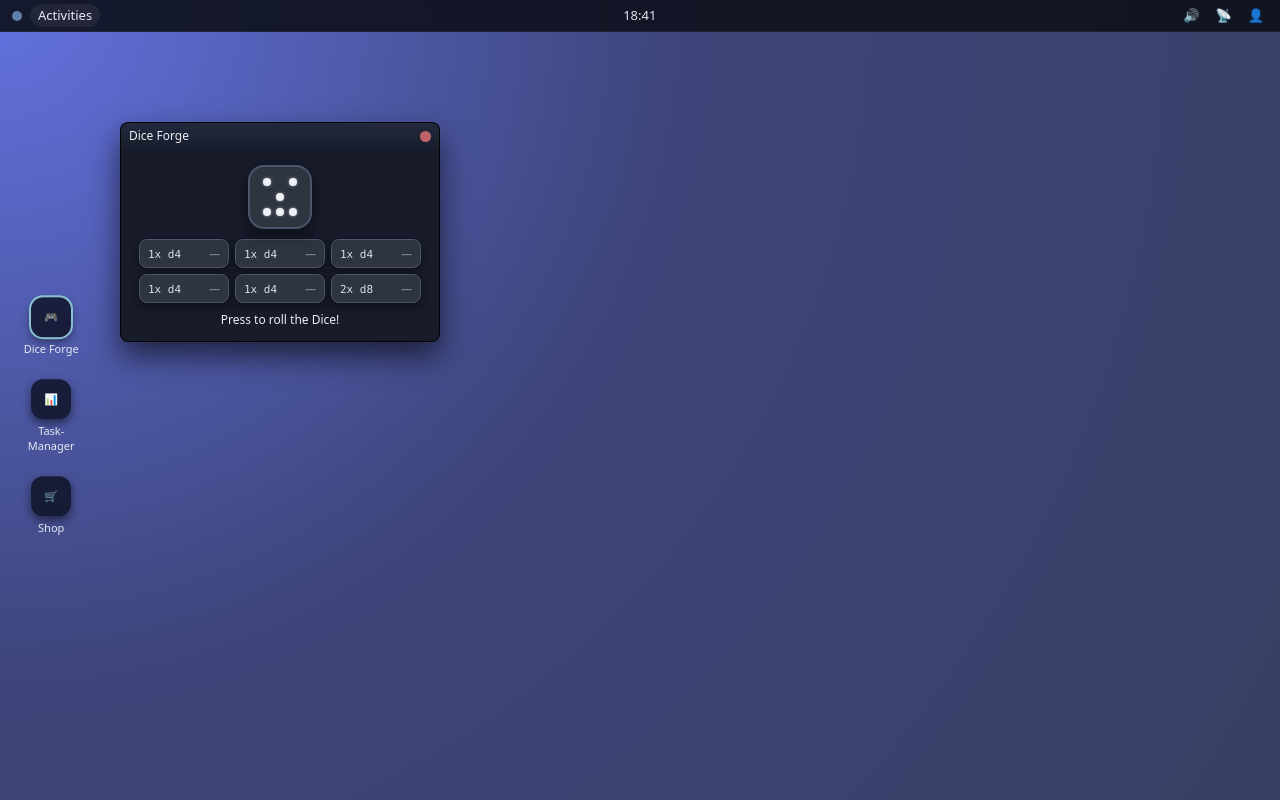
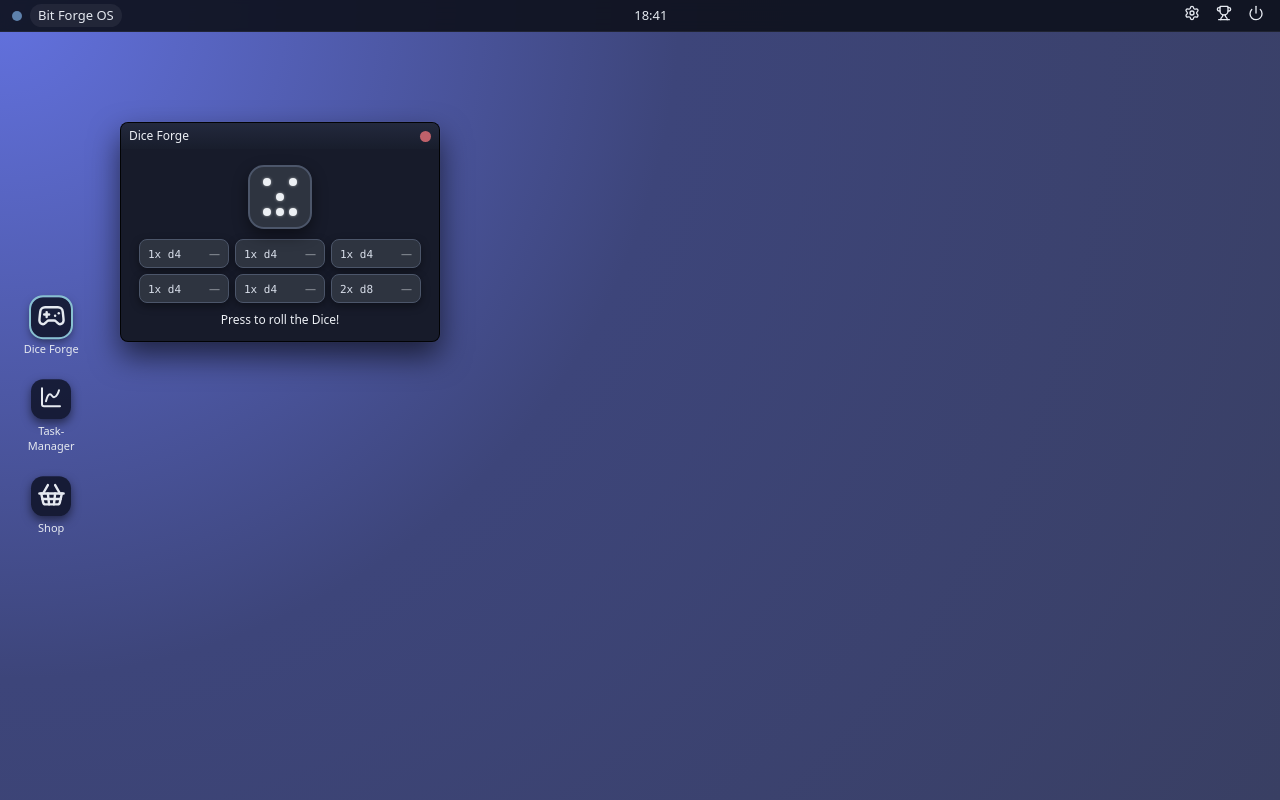
Before and after one commit to sweetfamine/Bit-Forge, a Vue app: page / in a window 1280 px wide. Built offline with nearby package versions, Linux system fonts and the light colour scheme.

Commit message:
added Icons

```diff
--- a/src/components/Desktop.vue
+++ b/src/components/Desktop.vue
@@ -4,7 +4,7 @@
     <header class="top-bar">
       <div class="top-left">
         <span class="logo-dot"></span>
-        <span class="activities">Activities</span>
+        <span class="activities">Bit Forge OS</span>
       </div>
 
       <div class="top-center">
@@ -12,9 +12,9 @@
       </div>
 
       <div class="top-right">
-        <span class="icon">🔊</span>
-        <span class="icon">📡</span>
-        <span class="user">👤</span>
+        <span class="icon"><Settings :size="16"/></span>
+        <span class="icon"><Trophy :size="16"/></span>
+        <span class="user"><Power size="16"/></span>
       </div>
     </header>
 
@@ -30,9 +30,9 @@
           @click="toggleWindow(w.id)"
         >
           <div class="dock-icon-circle">
-            <span v-if="w.type === 'dice forge'">🎮</span>
-            <span v-else-if="w.type === 'task'">📊</span>
-            <span v-else-if="w.type === 'shop'">🛒</span>
+            <span v-if="w.type === 'dice forge'"><Gamepad2 :size="29" /></span>
+            <span v-else-if="w.type === 'task'"><ChartSpline :size="24" /></span>
+            <span v-else-if="w.type === 'shop'"><ShoppingBasket :size="29" /></span>
             <span v-else>📦</span>
           </div>
           <span class="dock-label">{{ w.title }}</span>
```
